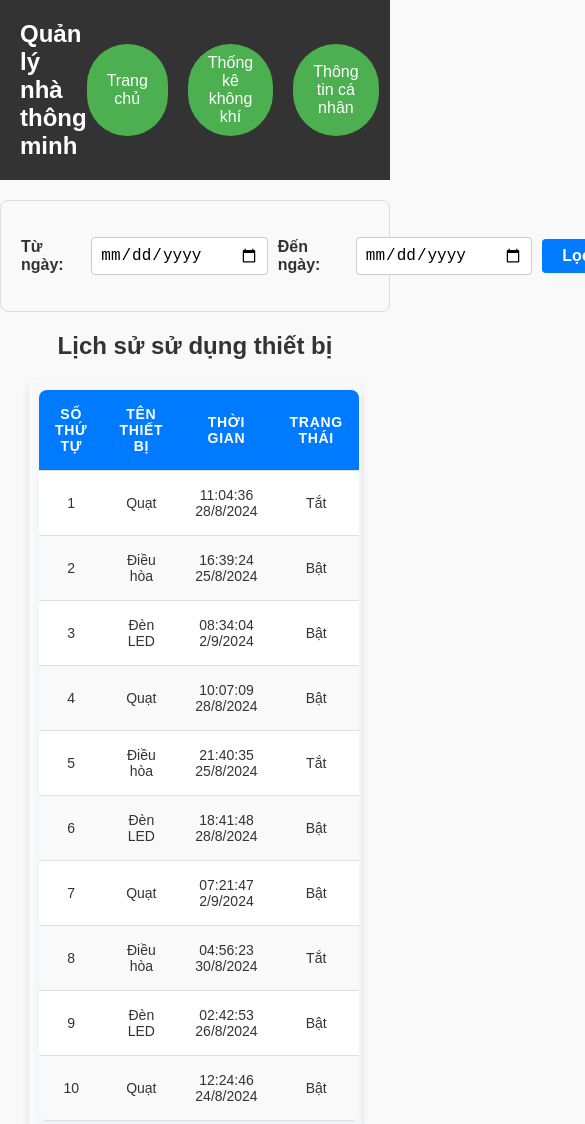
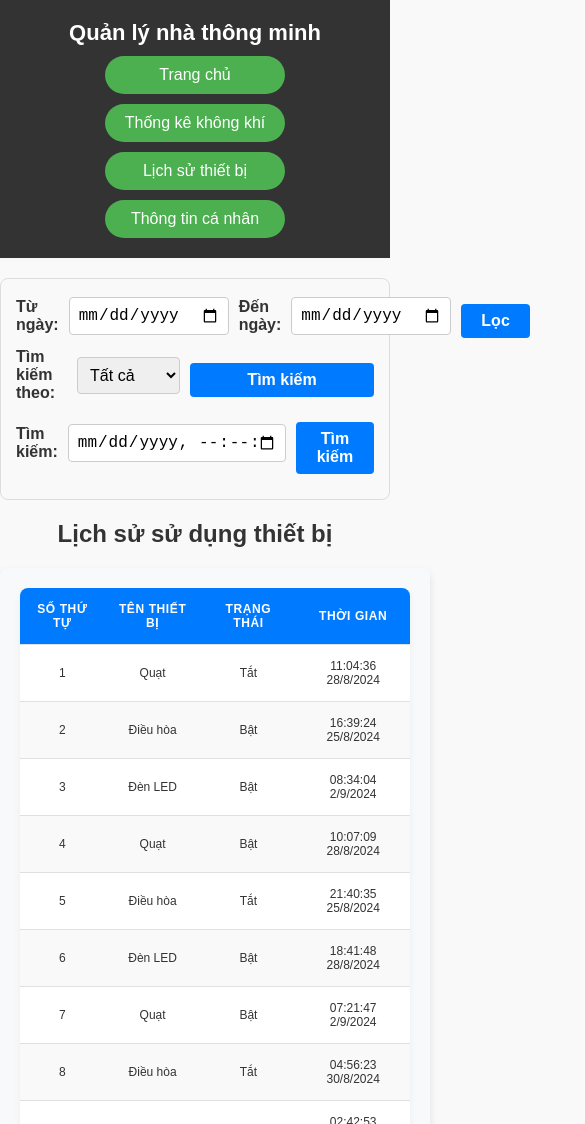
Before and after one commit to SonNguyen2504/IoT_Project_PTIT_24-25, a plain HTML site: page frontend/device.html in a window 390 px wide. Shown: the top 1124 px of the page, 585 px wide, since content can reach past the window. Drawn offline with Linux system fonts and the light colour scheme.

Commit message:
add search feature, add css for data table

```diff
--- a/frontend/css/device.css
+++ b/frontend/css/device.css
@@ -1,3 +1,4 @@
+/* CSS thân */
 body {
     font-family: Arial, sans-serif;
     margin: 0;
@@ -5,7 +6,7 @@ body {
     background-color: #f9f9f9;
 }
 
-/* Thanh navbar */
+/* CSS thanh navbar */
 .navbar {
     display: flex;
     justify-content: space-between;
@@ -43,7 +44,7 @@ body {
     background-color: #3e8e41;
 }
 
-/* CSS for header title */
+/* Tiêu đề */
 .header-title {
     text-align: center;
     margin: 20px 0;
@@ -110,8 +111,7 @@ table td:last-child {
     border-right: none;
 }
 
-
-
+/* Phân trang */
 .pagination {
     margin-top: 20px;
     text-align: center;
@@ -134,60 +134,67 @@ table td:last-child {
     color: #fff;
 }
 
-/* CSS cho khối lọc */
+/* Khối chứa các chức năng lọc, tìm kiếm và sắp xếp */
 .filter-find-container {
     display: flex;
     justify-content: space-between;
     align-items: center;
     margin: 20px 0;
     padding: 20px;
-    /* Tăng độ dày của padding */
     border: 1px solid #ddd;
     border-radius: 8px;
     background-color: #f9f9f9;
-    height: 70px;
-    /* Thêm chiều cao cho thanh chứa */
+    height: auto;
+    flex-wrap: wrap;
+}
+
+/* Tùy chỉnh cho khối tìm kiếm */
+.search-container {
+    display: flex;
+    align-items: center;
+    margin-right: 20px;
 }
 
 .filter-container,
-.find-container {
+.find-container,
+.search-container {
     display: flex;
     align-items: center;
+    margin-bottom: 10px;
 }
 
 .filter-container label,
-.find-container label {
+.find-container label,
+.search-container label {
     margin-right: 10px;
     font-weight: bold;
     color: #333;
     font-size: 16px;
-    /* Tăng cỡ chữ */
 }
 
 .filter-container input,
-.find-container select {
+.find-container select,
+.search-container input {
     padding: 8px;
-    /* Tăng padding để cân đối với cỡ chữ */
     border: 1px solid #ccc;
     border-radius: 4px;
     margin-right: 10px;
     font-size: 16px;
-    /* Tăng cỡ chữ */
 }
 
-.filter-container input {
-    width: 180px;
-    /* Điều chỉnh lại kích thước để phù hợp với cỡ chữ */
+.filter-container input,
+.search-container input {
+    width: 240px;
 }
 
 .find-container select {
     width: 220px;
-    /* Điều chỉnh lại kích thước để phù hợp với cỡ chữ */
 }
 
-#applyFilter {
+#applyFilter,
+#applyFind,
+#searchButton {
     padding: 8px 20px;
-    /* Tăng padding để cân đối với cỡ chữ */
     border: none;
     border-radius: 4px;
     background-color: #007bff;
@@ -195,28 +202,104 @@ table td:last-child {
     font-weight: bold;
     cursor: pointer;
     font-size: 16px;
-    /* Tăng cỡ chữ */
     transition: background-color 0.3s;
 }
 
-#applyFind {
-    padding: 8px 20px;
-    /* Tăng padding để cân đối với cỡ chữ */
-    border: none;
-    border-radius: 4px;
-    background-color: #007bff;
-    color: white;
-    font-weight: bold;
-    cursor: pointer;
-    font-size: 16px;
-    /* Tăng cỡ chữ */
-    transition: background-color 0.3s;
-}
-
-#applyFilter:hover {
+#applyFilter:hover,
+#applyFind:hover,
+#searchButton:hover {
     background-color: #0056b3;
 }
 
-#applyFind:hover {
-    background-color: #0056b3;
+/* Media Queries for Responsive Design */
+
+/* Mobile Devices (max-width: 768px) */
+@media (max-width: 768px) {
+    .navbar {
+        flex-direction: column;
+        text-align: center;
+    }
+
+    .navbar h1 {
+        margin-bottom: 10px;
+        font-size: 20px;
+    }
+
+    .navbar .nav-buttons {
+        flex-direction: column;
+        gap: 10px;
+    }
+
+    .container {
+        width: 100%;
+        padding: 20px;
+        margin: 10px 0;
+    }
+
+    .filter-find-container {
+        flex-direction: column;
+        align-items: flex-start;
+        padding: 15px;
+    }
+
+    .filter-container,
+    .find-container,
+    .search-container {
+        margin-bottom: 10px;
+        width: 100%;
+        justify-content: space-between;
+    }
+
+    .filter-container input,
+    .search-container input {
+        width: calc(100% - 120px);
+    }
+
+    .find-container select {
+        width: calc(100% - 120px);
+    }
+
+    #applyFilter,
+    #applyFind,
+    #searchButton {
+        width: 100%;
+        margin-top: 10px;
+    }
+
+    table th, table td {
+        padding: 10px;
+        font-size: 12px;
+    }
+
+    .pagination {
+        flex-direction: column;
+    }
+
+    .pagination button {
+        margin-bottom: 5px;
+    }
 }
+
+/* Tablets (max-width: 1024px) */
+@media (max-width: 1024px) {
+    .navbar h1 {
+        font-size: 22px;
+    }
+
+    .filter-find-container {
+        padding: 15px;
+    }
+
+    .filter-container input,
+    .search-container input {
+        width: 200px;
+    }
+
+    .find-container select {
+        width: 180px;
+    }
+
+    table th, table td {
+        padding: 14px;
+    }
+}
--- a/frontend/device.html
+++ b/frontend/device.html
@@ -15,6 +15,7 @@
     <div class="nav-buttons">
       <button id="homePage">Trang chủ</button>
       <button id="airQualityBtn">Thống kê không khí</button>
+      <button id="deviceHitoryBtn">Lịch sử thiết bị</button>
       <button id="information">Thông tin cá nhân</button>
     </div>
   </div>
@@ -41,6 +42,14 @@
       </select>
       <button id="applyFind">Tìm kiếm</button>
     </div>
+
+    <!-- Tìm kiếm chính xác theo thời gian -->
+    <div class="search-container">
+      <label for="searchTime">Tìm kiếm:</label>
+      <input type="datetime-local" id="searchTime" step="1"> <!-- step="1" cho phép nhập cả giây -->
+      <button id="searchButton">Tìm kiếm</button>
+    </div>
+
   </div>
 
   <!-- Tiêu đề -->
@@ -54,8 +63,8 @@
         <tr>
           <th>Số thứ tự</th>
           <th>Tên thiết bị</th>
+          <th>Trạng thái</th>
           <th>Thời gian</th>
-          <th>Trạng thái</th>
         </tr>
       </thead>
       <tbody id="device-history"></tbody>
--- a/frontend/js/device.js
+++ b/frontend/js/device.js
@@ -45,8 +45,8 @@ function renderPage(pageNumber) {
         tr.innerHTML = `
                     <td>${pageNumber * itemsPerPage + index + 1}</td>
                     <td>${device.name}</td>
+                    <td>${device.status}</td>
                     <td>${new Date(device.time).toLocaleString('vi-VN')}</td>
-                    <td>${device.status}</td>
                 `;
         deviceHistoryTable.appendChild(tr);
     });
@@ -195,10 +195,31 @@ function filterDataByDevice() {
 
     deviceHistoryFiltered = foundData;
 
-    console.log(foundData, deviceHistoryFiltered, deviceHistory);
+    // console.log(foundData, deviceHistoryFiltered, deviceHistory);
 
     // render
     renderPage(0);
+}
+
+function search() {
+    const searchInput = document.getElementById('searchTime').value;
+
+    if(!searchInput) {
+        alert('Vui lòng nhập thời gia muốn tìm kiếm');
+    }
+
+    let data = deviceHistory.find((item) => {
+        const time = new Date(item.time).toISOString().slice(0, 19);
+        const searchTimeFormated = new Date(searchInput).toISOString().slice(0, 19);
+        return time === searchTimeFormated;
+    })
+
+    deviceHistoryFiltered = new Array(data);
+
+    document.getElementById('findByDevice').value = 'none';
+
+    renderPage(0);
+
 }
 
 // Hiển thị trang đầu tiên
@@ -213,6 +234,10 @@ document.getElementById('airQualityBtn').addEventListener('click', function () {
     window.location.href = 'statistical.html';
 });
 
+document.getElementById('deviceHistoryBtn').addEventListener('click', () => {
+    window.location.href = 'device.html';
+})
+
 document.getElementById('information').addEventListener('click', () => {
     window.location.href = 'info.html';
 })
@@ -220,5 +245,8 @@ document.getElementById('information').addEventListener('click', () => {
 // Sự kiện Filter
 document.getElementById('applyFilter').addEventListener('click', filterDataByDay);
 
-// Sự kiện Search
+// Sự kiện tìm theo thiết bị
 document.getElementById('applyFind').addEventListener('click', filterDataByDevice);
+
+// Sự kiện search theo ngày
+document.getElementById('searchButton').addEventListener('click', search);
--- a/frontend/js/info.js
+++ b/frontend/js/info.js
@@ -10,3 +10,7 @@ document.getElementById('airQualityBtn').addEventListener('click', () => {
 document.getElementById('deviceHistoryBtn').addEventListener('click', function () {
     window.location.href = 'device.html';
 });
+
+document.getElementById('information').addEventListener('click', () => {
+    window.location.href = 'info.html';
+})
```
Also changed, not shown: frontend/info.html (+3 -1 lines), frontend/js/statistical.js (+8 -3 lines), frontend/statistical.html (+1 -0 lines).
